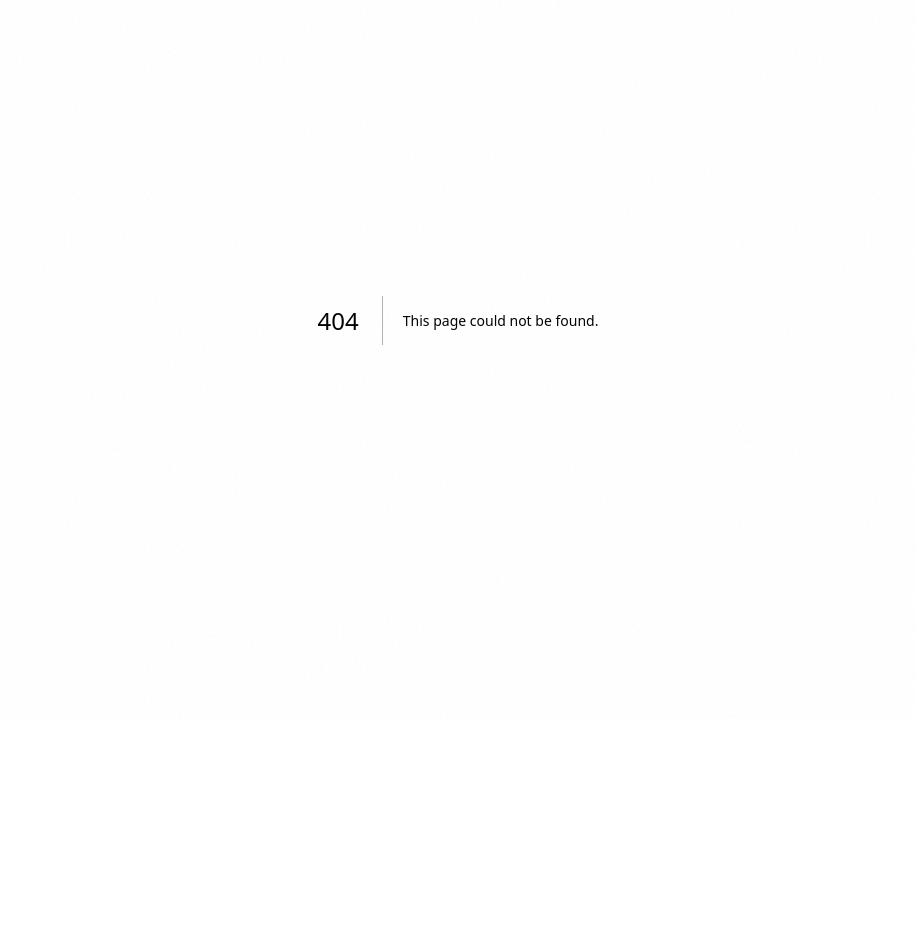
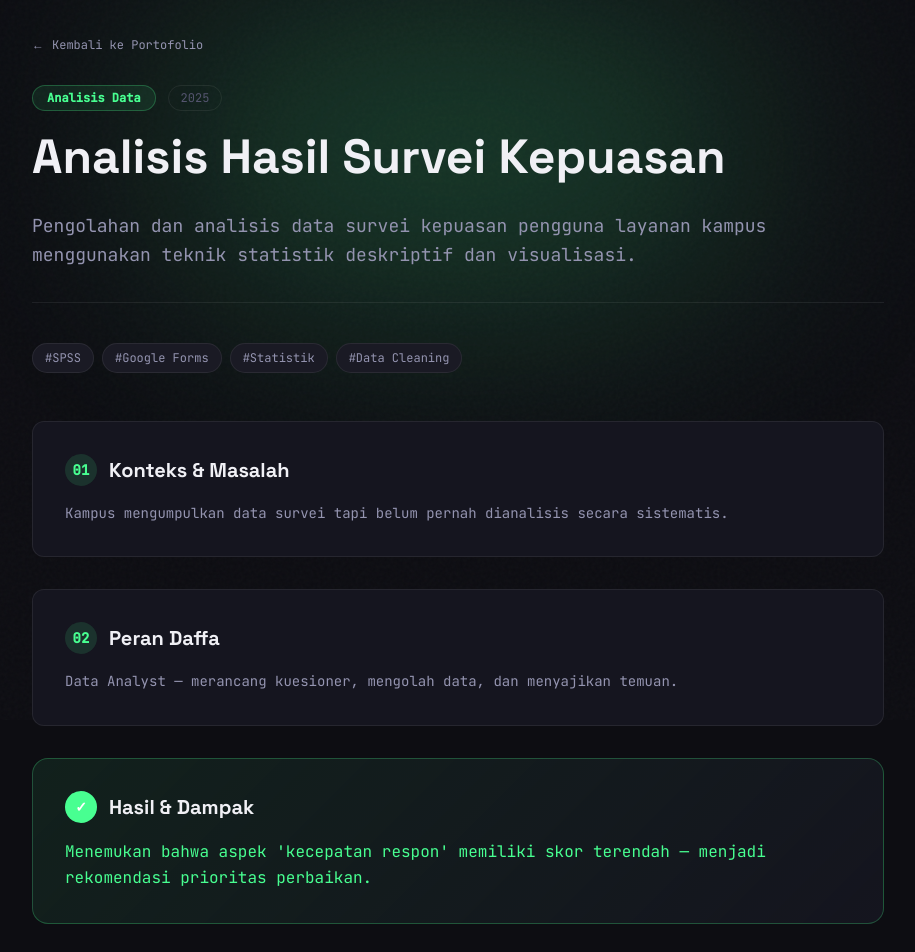
Before and after one commit to daffpa/Portfolio-Creative-IT, a Next.js app: page /projects/analisis-survei in a window 1280 px wide. Before the commit this address had no page. Shown: the part 80-1032 px from the top of the page, without its empty margins (182-1097 px from the left). Before the commit the page ends 800 px from the top, so only its background shows below. Built offline with nearby package versions, Linux system fonts and the light colour scheme.

Commit message:
feat: add dedicated project case study detail pages (/projects/[id]) per PRD requirement

```diff
--- /dev/null
+++ b/src/app/projects/[id]/page.tsx
@@ -0,0 +1,228 @@
+import { projects, PROJECT_CATEGORIES } from "@/data/projects";
+import { notFound } from "next/navigation";
+import Link from "next/link";
+import Navbar from "@/components/layout/Navbar";
+import Footer from "@/components/layout/Footer";
+import type { Metadata } from "next";
+
+interface Props {
+  params: Promise<{ id: string }>;
+}
+
+export async function generateStaticParams() {
+  return projects.map((p) => ({ id: p.id }));
+}
+
+export async function generateMetadata({ params }: Props): Promise<Metadata> {
+  const { id } = await params;
+  const project = projects.find((p) => p.id === id);
+  if (!project) return { title: "Proyek Tidak Ditemukan" };
+  return {
+    title: `${project.title} — Portfolio Daffa`,
+    description: project.description,
+  };
+}
+
+export default async function ProjectDetailPage({ params }: Props) {
+  const { id } = await params;
+  const project = projects.find((p) => p.id === id);
+
+  if (!project) {
+    notFound();
+  }
+
+  const categoryObj = PROJECT_CATEGORIES.find((c) => c.value === project.category);
+  const catColor = categoryObj?.color || "#2563ff";
+
+  return (
+    <>
+      <Navbar />
+      <main className="min-h-screen pt-28 pb-20 relative">
+        {/* Background glow blob */}
+        <div
+          className="absolute top-20 left-1/2 -translate-x-1/2 w-[600px] h-[300px] rounded-full blur-[120px] pointer-events-none opacity-20"
+          style={{ background: catColor }}
+        />
+
+        <div className="max-w-[900px] mx-auto px-6 relative z-10">
+          {/* Back button */}
+          <Link
+            href="/#projects"
+            className="inline-flex items-center gap-2 font-mono text-xs text-text-muted hover:text-text mb-8 transition-colors group"
+          >
+            <span className="group-hover:-translate-x-1 transition-transform">←</span>
+            Kembali ke Portofolio
+          </Link>
+
+          {/* Category & Year */}
+          <div className="flex items-center gap-3 mb-4">
+            <span
+              className="px-3.5 py-1 rounded-full font-mono text-xs font-semibold border"
+              style={{
+                color: catColor,
+                borderColor: `${catColor}40`,
+                background: `${catColor}15`,
+              }}
+            >
+              {categoryObj?.label}
+            </span>
+            <span className="font-mono text-xs text-text-dim px-3 py-1 rounded-full border border-border">
+              {project.year}
+            </span>
+          </div>
+
+          {/* Title */}
+          <h1 className="font-heading text-3xl sm:text-4xl md:text-5xl font-bold text-text mb-6 leading-tight">
+            {project.title}
+          </h1>
+
+          {/* Description Lead */}
+          <p className="font-mono text-base md:text-lg text-text-muted leading-relaxed mb-10 pb-8 border-b border-border">
+            {project.description}
+          </p>
+
+          {/* Tags */}
+          <div className="flex flex-wrap gap-2 mb-12">
+            {project.tags.map((tag) => (
+              <span
+                key={tag}
+                className="font-mono text-xs text-text-muted px-3 py-1.5 rounded-full border border-border bg-bg-elevated"
+              >
+                #{tag}
+              </span>
+            ))}
+          </div>
+
+          {/* Structured Case Study Grid */}
+          <div className="space-y-8">
+            {/* Context & Problem */}
+            {project.context && (
+              <div className="glass-card p-6 md:p-8 rounded-2xl">
+                <div className="flex items-center gap-3 mb-4">
+                  <div
+                    className="w-8 h-8 rounded-lg flex items-center justify-center font-bold text-sm"
+                    style={{ background: `${catColor}20`, color: catColor }}
+                  >
+                    01
+                  </div>
+                  <h2 className="font-heading text-xl font-bold text-text">
+                    Konteks & Masalah
+                  </h2>
+                </div>
+                <p className="font-mono text-sm text-text-muted leading-relaxed">
+                  {project.context}
+                </p>
+              </div>
+            )}
+
+            {/* Role */}
+            {project.role && (
+              <div className="glass-card p-6 md:p-8 rounded-2xl">
+                <div className="flex items-center gap-3 mb-4">
+                  <div
+                    className="w-8 h-8 rounded-lg flex items-center justify-center font-bold text-sm"
+                    style={{ background: `${catColor}20`, color: catColor }}
+                  >
+                    02
+                  </div>
+                  <h2 className="font-heading text-xl font-bold text-text">
+                    Peran Daffa
+                  </h2>
+                </div>
+                <p className="font-mono text-sm text-text-muted leading-relaxed">
+                  {project.role}
+                </p>
+              </div>
+            )}
+
+            {/* Process */}
+            {project.process && (
+              <div className="glass-card p-6 md:p-8 rounded-2xl">
+                <div className="flex items-center gap-3 mb-4">
+                  <div
+                    className="w-8 h-8 rounded-lg flex items-center justify-center font-bold text-sm"
+                    style={{ background: `${catColor}20`, color: catColor }}
+                  >
+                    03
+                  </div>
+                  <h2 className="font-heading text-xl font-bold text-text">
+                    Proses & Pendekatan
+                  </h2>
+                </div>
+                <div className="flex flex-wrap gap-2 mt-2">
+                  {project.process.split("→").map((step, idx) => (
+                    <div
+                      key={idx}
+                      className="flex items-center gap-2 font-mono text-xs text-text-muted bg-bg-elevated px-4 py-2.5 rounded-xl border border-border"
+                    >
+                      <span className="text-text-dim">{idx + 1}.</span>
+                      <span>{step.trim()}</span>
+                    </div>
+                  ))}
+                </div>
+              </div>
+            )}
+
+            {/* Result & Impact */}
+            {project.result && (
+              <div
+                className="p-6 md:p-8 rounded-2xl border"
+                style={{
+                  background: `linear-gradient(135deg, ${catColor}15 0%, var(--color-bg-card) 100%)`,
+                  borderColor: `${catColor}40`,
+                }}
+              >
+                <div className="flex items-center gap-3 mb-4">
+                  <div
+                    className="w-8 h-8 rounded-lg flex items-center justify-center font-bold text-sm"
+                    style={{ background: catColor, color: "#fff" }}
+                  >
+                    ✓
+                  </div>
+                  <h2 className="font-heading text-xl font-bold text-text">
+                    Hasil & Dampak
+                  </h2>
+                </div>
+                <p className="font-mono text-sm md:text-base leading-relaxed" style={{ color: catColor }}>
+                  {project.result}
+                </p>
+              </div>
+            )}
+          </div>
+
+          {/* Action Links */}
+          <div className="mt-12 flex flex-col sm:flex-row gap-4 pt-8 border-t border-border">
+            {project.liveUrl && (
+              <a
+                href={project.liveUrl}
+                target="_blank"
+                rel="noopener noreferrer"
+                className="flex-1 py-3.5 text-center font-mono text-xs uppercase tracking-wider rounded-xl font-semibold text-white transition-shadow shadow-lg"
+                style={{ background: catColor }}
+              >
+                Buka Live Demo ↗
+              </a>
+            )}
+            {project.repoUrl && (
+              <a
+                href={project.repoUrl}
+                target="_blank"
+                rel="noopener noreferrer"
+                className="flex-1 py-3.5 text-center font-mono text-xs uppercase tracking-wider rounded-xl border border-border text-text-muted hover:text-text hover:border-border-hover transition-all"
+              >
+                Lihat Source Code
+              </a>
+            )}
+            <Link
+              href="/#contact"
+              className="flex-1 py-3.5 text-center font-mono text-xs uppercase tracking-wider rounded-xl border border-border text-text-muted hover:text-text hover:border-border-hover transition-all"
+            >
+              Diskusi Proyek Ini
+            </Link>
+          </div>
+        </div>
+      </main>
+      <Footer />
+    </>
+  );
+}
--- a/src/components/sections/ProjectsSection.tsx
+++ b/src/components/sections/ProjectsSection.tsx
@@ -3,6 +3,7 @@
 import { motion, Variants, AnimatePresence } from "framer-motion";
 import { useState } from "react";
 import { projects, PROJECT_CATEGORIES, type ProjectCategory } from "@/data/projects";
+import Link from "next/link";
 
 // ============================================================
 // ProjectsSection — Colorful Cards + Category Filter + Detail
@@ -229,16 +230,22 @@ export default function ProjectsSection() {
                   </AnimatePresence>
 
                   {/* Actions */}
-                  <div className="flex gap-3 mt-auto">
+                  <div className="flex flex-wrap gap-2.5 mt-auto pt-3 border-t border-border/50">
+                    <Link
+                      href={`/projects/${project.id}`}
+                      className="flex-1 py-2.5 px-3 text-center font-mono text-xs uppercase tracking-wider rounded-lg border transition-all hover:scale-[1.02]"
+                      style={{ borderColor: `${catColor}40`, color: catColor, background: `${catColor}15` }}
+                    >
+                      Studi Kasus ↗
+                    </Link>
                     {project.liveUrl && (
                       <a
                         href={project.liveUrl}
                         target="_blank"
                         rel="noopener noreferrer"
-                        className="flex-1 py-2.5 text-center font-mono text-xs uppercase tracking-wider rounded-lg border transition-all"
-                        style={{ borderColor: `${catColor}30`, color: catColor, background: `${catColor}10` }}
+                        className="py-2.5 px-3 text-center font-mono text-xs uppercase tracking-wider rounded-lg border border-border text-text-muted hover:text-text hover:border-border-hover transition-all"
                       >
-                        Live Demo
+                        Demo
                       </a>
                     )}
                     {project.repoUrl && (
@@ -246,15 +253,10 @@ export default function ProjectsSection() {
                         href={project.repoUrl}
                         target="_blank"
                         rel="noopener noreferrer"
-                        className="flex-1 py-2.5 text-center font-mono text-xs uppercase tracking-wider rounded-lg border border-border text-text-muted hover:border-border-hover hover:text-text transition-all"
+                        className="py-2.5 px-3 text-center font-mono text-xs uppercase tracking-wider rounded-lg border border-border text-text-muted hover:text-text hover:border-border-hover transition-all"
                       >
-                        Source Code
+                        GitHub
                       </a>
-                    )}
-                    {!project.liveUrl && !project.repoUrl && !project.context && (
-                      <div className="flex-1 py-2.5 text-center font-mono text-xs uppercase tracking-wider rounded-lg border border-border text-text-dim">
-                        Coming Soon
-                      </div>
                     )}
                   </div>
                 </div>
```
